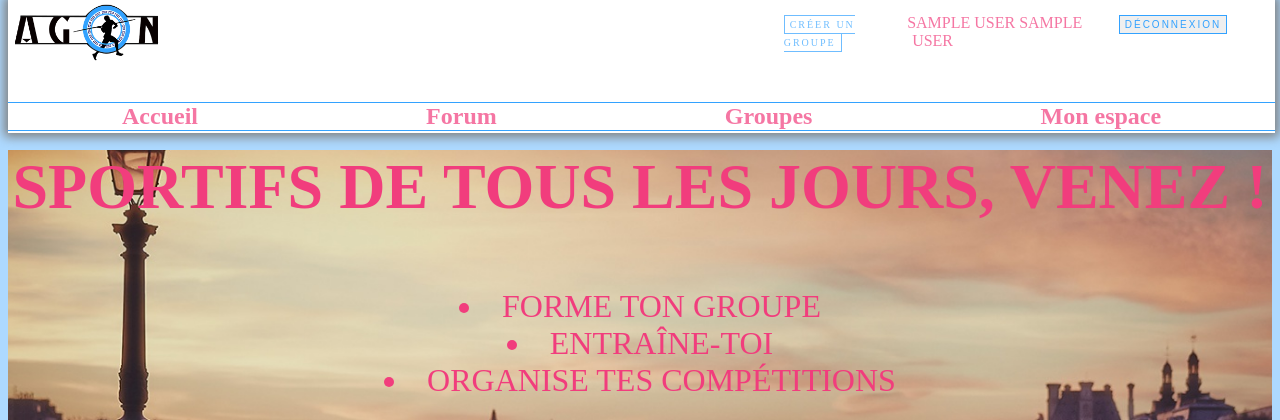
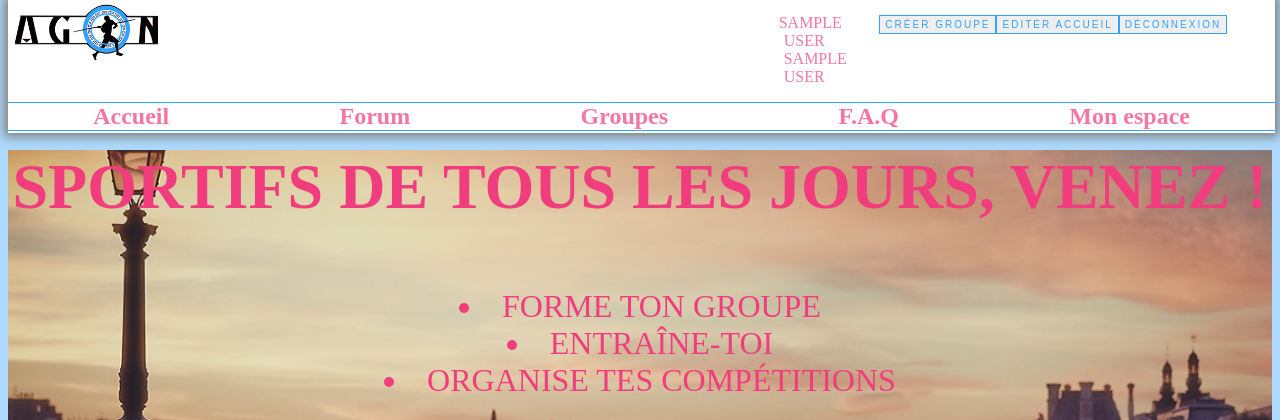
Before and after one commit to fleund/agon, a PHP site: page /Accueil.php in a window 1280 px wide. Shown: the top 420 px of the page. Run offline with PHP 8.4, Linux system fonts and the light colour scheme; the visitor is signed in with stand-in values (Sample User, id 1); data comes from the database, SQL or seed files in the repository; some libraries are stand-ins or nearby versions.

Commit message:
changement pour la FAQ dans le bandeau (Côme)

```diff
--- a/header.php
+++ b/header.php
@@ -25,13 +25,14 @@
                 echo '<div class="champ_connexion"><form method="post" action="Accueil.php">
                 <input name="email" type="email" placeholder="Adresse e-mail"';
                 if (isset($_POST['email'])) {echo ' value="' . $_POST['email'] . '"';}
-                echo '><input name="mdp" type="password" placeholder="Mot de passe">
-                <input type="submit" name="connexion" value="Se connecter" class="bouton_accueil">
-                </form><div><a href="formulaire_inscription.php" id="inscription">S\'inscrire</a></div></div>';
+                echo '><input name="mdp" type="password" placeholder="Mot de passe"></div>
+                <div class="bouton_header"><input type="submit" name="connexion" value="Se connecter" class="bouton_accueil">
+                </form></br><form method="POST" action="formulaire_inscription.php"><input id="inscription" type="submit" value="Inscription" /></form></div>';
             }
             else {
-                echo '<div><a href="creation_groupe.php" id="creation_groupe">Créer un groupe</a></div>';
                 echo '<div><a href="Profil.php?id=' . $_SESSION['id'] . '" class="pseudo_header">' . $_SESSION['prenom'] . ' ' . $_SESSION['nom'] . '</a></div>';
+				echo '<div><form method="POST" action="creation_groupe.php"><input id="creation_groupe" type="submit" value="Créer groupe"/></form></div>
+                <div><form method="POST" action="Edition page d\'accueil.php"><input id="edition_acceuil" type="submit" value="Editer accueil"/></form></div>';
                 echo '<form method="post" action="Accueil.php"><input type="submit" name="deconnexion" value="Déconnexion" id="deconnexion"></form>';
             }
         ?>
@@ -40,9 +41,10 @@
     <div class="element">
         <div id="onglets_accueil">
             <div><a href="Accueil.php">Accueil</a></div>
-                <div><a href="Index.php">Forum</a></div>
+                <div><a href="index_forum.php">Forum</a></div>
                 <div><a href="resultats_recherche.php?avancee=false&amp;groupe=oui">Groupes</a></div>
-                <?php if (!empty($_SESSION)) {echo '<div><a href="Profil.php?id=' . $_SESSION['id'] . '">Mon espace</a></div>';} ?>
+                <div><a href="faq.php">F.A.Q</a></div>
+                <?php if (!empty($_SESSION)) {echo '<div><a href="">Mon espace</a></div>';} ?>
         </div>
     </div>
     <div class="element"></div>
```
